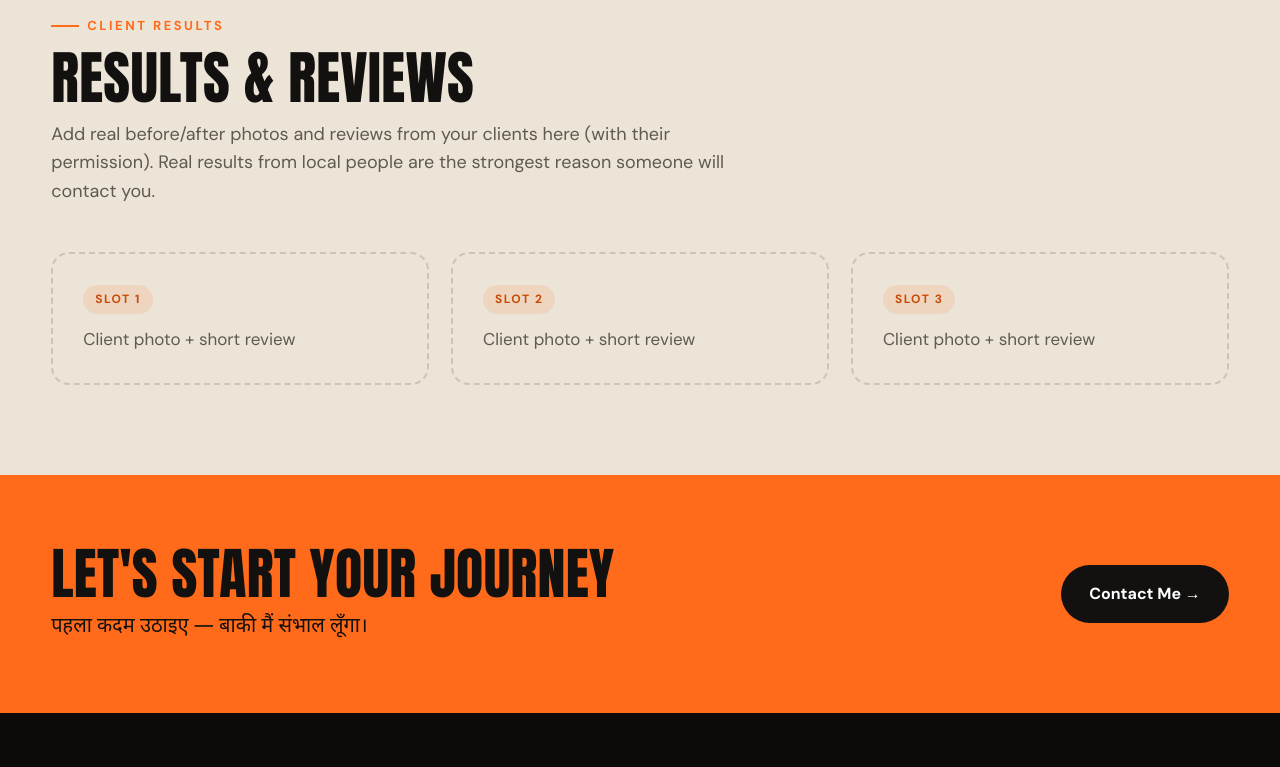
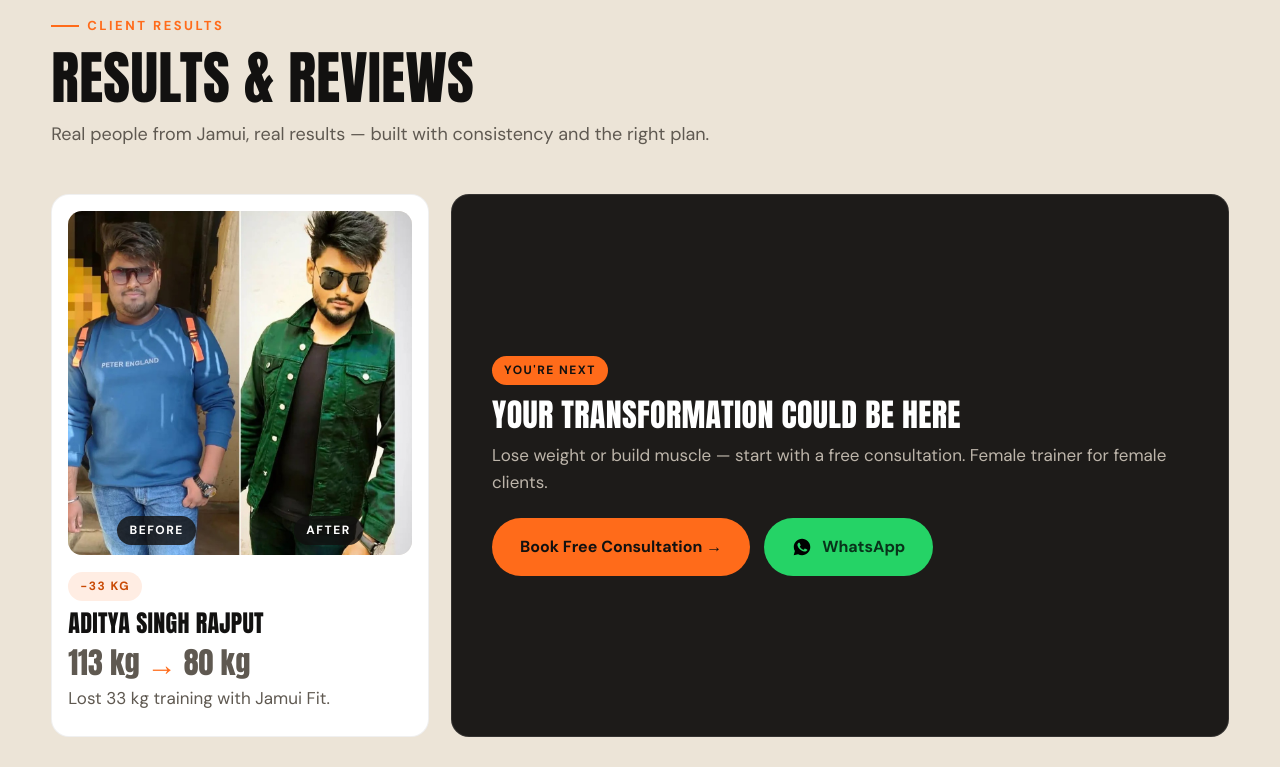
Before and after one commit to priyatam0509/JamuiFIT, a plain HTML site: page about.html in a window 1280 px wide. Shown: the part 1970-2737 px from the top of the page. Drawn offline with Linux system fonts and the light colour scheme.

Commit message:
Add trainer Raaz, client transformation and logo PNGs
- About page: trainer name Raaz with gym photo
- Client result: Aditya Singh Rajput, 113 kg to 80 kg (shared with consent),
  plus a call-to-action card; empty placeholder slots removed
- Full logo (concept 3) exported as PNG for dark and light backgrounds

Co-Authored-By: Claude Opus 5.5 <noreply@anthropic.com>

```diff
--- a/about.html
+++ b/about.html
@@ -4,8 +4,9 @@
 <meta charset="UTF-8">
 <meta name="viewport" content="width=device-width, initial-scale=1">
 <!-- SITE URL: https://priyatam0509.github.io/JamuiFIT/  (replace everywhere when moving to a custom domain) -->
-<title data-hi="मेरे बारे में — जमुई फिट पर्सनल ट्रेनर">About Jamui Fit – Your Personal Trainer in Jamui, Bihar</title>
-<meta name="description" content="Meet the trainer behind Jamui Fit – personal training in Jamui, Bihar. Experience, qualifications, approach and client results. Hindi &amp; English.">
+<title data-hi="राज़ के बारे में — जमुई फिट पर्सनल ट्रेनर">About Raaz – Personal Trainer at Jamui Fit, Jamui, Bihar</title>
+<meta name="description" content="Meet Raaz, the trainer behind Jamui Fit – personal training in Jamui, Bihar. Experience, approach and client results. Hindi &amp; English.">
+<meta property="og:image" content="https://priyatam0509.github.io/JamuiFIT/assets/trainer-raaz.jpg">
 <link rel="canonical" href="https://priyatam0509.github.io/JamuiFIT/about.html">
 <meta property="og:type" content="website">
 <meta property="og:site_name" content="Jamui Fit">
@@ -29,18 +30,15 @@
 <section class="page-hero">
   <div class="wrap">
     <span class="eyebrow" data-hi="मेरे बारे में">About me</span>
-    <h1 data-hi="नमस्ते, मैं <span data-site='trainerName'>Your Name</span> हूँ">Hi, I'm <span data-site="trainerName">Your Name</span></h1>
+    <h1 data-hi="नमस्ते, मैं <span data-site='trainerName'>राज़</span> हूँ">Hi, I'm <span data-site="trainerName">Raaz</span></h1>
     <p data-hi="जमुई का एक पर्सनल ट्रेनर, जो लोगों को वज़न घटाने, ताक़त बढ़ाने और बेहतर खाने में मदद करता है — बिना अपना पसंदीदा खाना और ज़िंदगी छोड़े।">A personal trainer from Jamui helping people lose weight, build strength and eat better — without giving up the food and life they love.</p>
   </div>
 </section>
 
 <section>
   <div class="wrap split">
-    <div class="portrait reveal">
-      <div>
-        <svg viewBox="0 0 24 24"><circle cx="12" cy="8" r="4"/><path d="M4 21c0-4.4 3.6-8 8-8s8 3.6 8 8"/></svg>
-        <p>Add your photo here<br><small>(replace this block with an &lt;img&gt; of you training)</small></p>
-      </div>
+    <div class="portrait has-photo reveal">
+      <img src="assets/trainer-raaz.jpg" width="1200" height="1200" loading="lazy" alt="Raaz, personal trainer at Jamui Fit, in the gym in Jamui">
     </div>
     <div class="reveal">
       <span class="eyebrow dark" data-hi="मेरी कहानी">My story</span>
@@ -79,12 +77,29 @@
     <div class="section-head reveal">
       <span class="eyebrow dark" data-hi="क्लाइंट रिज़ल्ट">Client results</span>
       <h2 data-hi="रिज़ल्ट और रिव्यू">Results &amp; reviews</h2>
-      <p>Add real before/after photos and reviews from your clients here (with their permission). Real results from local people are the strongest reason someone will contact you.</p>
+      <p data-hi="जमुई के असली लोग, असली रिज़ल्ट — लगातार मेहनत और सही प्लान से।">Real people from Jamui, real results — built with consistency and the right plan.</p>
     </div>
     <div class="grid-3">
-      <div class="card reveal" style="border:2px dashed #cfc4b3;background:transparent"><span class="tag">Slot 1</span><p style="margin-top:12px">Client photo + short review</p></div>
-      <div class="card reveal" style="border:2px dashed #cfc4b3;background:transparent"><span class="tag">Slot 2</span><p style="margin-top:12px">Client photo + short review</p></div>
-      <div class="card reveal" style="border:2px dashed #cfc4b3;background:transparent"><span class="tag">Slot 3</span><p style="margin-top:12px">Client photo + short review</p></div>
+      <article class="card result-card reveal">
+        <figure class="ba">
+          <img src="assets/transformation-1.jpg" loading="lazy" alt="Aditya Singh Rajput before and after his Jamui Fit transformation: 113 kg to 80 kg">
+          <figcaption><span data-hi="पहले">Before</span><span data-hi="बाद में">After</span></figcaption>
+        </figure>
+        <span class="tag" data-hi="−33 किलो">−33 kg</span>
+        <h3 style="font-size:24px;margin-top:10px" data-hi="आदित्य सिंह राजपूत">Aditya Singh Rajput</h3>
+        <p class="ba-stat" data-hi="113 किलो <b>→</b> 80 किलो">113 kg <b>→</b> 80 kg</p>
+        <p data-hi="जमुई फिट के साथ ट्रेनिंग करके 33 किलो वज़न कम किया।">Lost 33 kg training with Jamui Fit.</p>
+      </article>
+      <!-- To add another client: copy the <article class="card result-card"> block above, change the photo, name and numbers. -->
+      <div class="card dark-card reveal next-card">
+        <span class="tag" style="background:var(--saffron);color:var(--ink)" data-hi="अगली बारी आपकी">You're next</span>
+        <h3 style="font-size:32px;margin:14px 0 10px;color:#fff" data-hi="आपका ट्रांसफ़ॉर्मेशन यहाँ हो सकता है">Your transformation could be here</h3>
+        <p style="color:#bdb5aa" data-hi="वज़न घटाना हो या बॉडी बनानी हो — फ्री कंसल्टेशन से शुरुआत करें। महिला क्लाइंट के लिए महिला ट्रेनर।">Lose weight or build muscle — start with a free consultation. Female trainer for female clients.</p>
+        <div class="hero-actions" style="margin-top:22px">
+          <a class="btn btn-primary" href="contact.html" data-hi="फ्री कंसल्टेशन बुक करें →">Book Free Consultation →</a>
+          <a class="btn btn-wa" data-wa="Namaste! I saw the transformation on your website. I want to start too."><span data-hi="WhatsApp करें">WhatsApp</span></a>
+        </div>
+      </div>
     </div>
   </div>
 </section>
--- a/assets/site.js
+++ b/assets/site.js
@@ -3,7 +3,7 @@
    ============================================================ */
 const SITE = {
   brand: "JAMUI FIT",            // short brand name shown in the logo
-  trainerName: "Your Name",       // e.g. "Rahul Kumar"
+  trainerName: "Raaz",
   phone: "918862821060",          // WhatsApp number WITH country code, digits only
   phoneDisplay: "+91 88628 21060",
   email: "kraazft@gmail.com",
@@ -16,6 +16,7 @@ const SITE = {
 };
 /* Hindi versions of the details above (used when the site is switched to हिंदी) */
 const SITE_HI = {
+  trainerName: "राज़",
   address: "जमुई, बिहार – 811307",
   hours: "सोम–शनि · सुबह 5:30 – रात 9:00",
   languages: "हिंदी और अंग्रेज़ी",
--- a/assets/style.css
+++ b/assets/style.css
@@ -249,3 +249,20 @@ html[lang=hi] .hero h1{font-size:clamp(40px,6vw,76px)}
 html[lang=hi] .eyebrow,html[lang=hi] .tag{letter-spacing:.5px}
 html[lang=hi] .brand-text small{letter-spacing:.3px}
 .brand-logo{width:40px;height:40px;flex:none}
+.portrait.has-photo{padding:0;display:block}
+.portrait.has-photo img{width:100%;height:100%;object-fit:cover;object-position:68% 40%}
+.portrait.has-photo::before{display:none}
+
+/* client transformation card */
+.result-card{padding:16px 16px 24px}
+.ba{position:relative;margin:0 0 16px;border-radius:14px;overflow:hidden;background:var(--paper-2);aspect-ratio:1/1}
+.ba img{width:100%;height:100%;object-fit:cover;display:block}
+.ba figcaption{position:absolute;left:0;right:0;bottom:10px;display:flex;justify-content:space-around;pointer-events:none}
+.ba figcaption span{background:rgba(18,17,16,.82);color:#fff;font-size:12px;font-weight:700;letter-spacing:1.5px;text-transform:uppercase;padding:5px 12px;border-radius:999px}
+.ba-stat{font-family:var(--display);font-size:30px;color:var(--ink);margin:2px 0 6px;line-height:1.1}
+.ba-stat b{color:var(--saffron);font-weight:400}
+html[lang=hi] .ba-stat{font-family:var(--hi);font-weight:700;font-size:26px}
+@media(min-width:901px){.next-card{grid-column:span 2;display:flex;flex-direction:column;justify-content:center;padding:40px}}
+@media(max-width:900px) and (min-width:621px){.next-card{grid-column:span 1}}
+html[lang=hi] .ba figcaption span{letter-spacing:0}
+.next-card .tag{align-self:flex-start}
```
Also changed, not shown: assets/logo/concept-3-full-light.png (added), assets/logo/concept-3-full.png (added), assets/trainer-raaz.jpg (added), assets/transformation-1.jpg (added).
